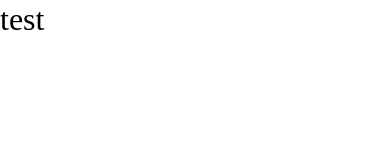
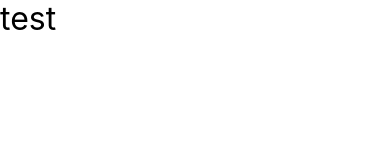
Before and after one commit to lucasAzS/NubbleApp, a React Native app: screen / in a window 390 px wide. Shown: the top 160 px of the page. Built offline with nearby package versions, Linux system fonts and the light colour scheme.

Commit message:
chore: Clean Android build by adding "android-clean" script to package.json

```diff
--- a/App.tsx
+++ b/App.tsx
@@ -6,9 +6,7 @@ import {Text} from './src/components/Text/Text';
 function App(): React.JSX.Element {
   return (
     <SafeAreaView>
-      <Text preset="headingLarge" style={{fontFamily: 'Satoshi-Italic'}}>
-        test
-      </Text>
+      <Text preset="headingLarge">test</Text>
     </SafeAreaView>
   );
 }
--- a/package.json
+++ b/package.json
@@ -7,7 +7,8 @@
     "ios": "react-native run-ios",
     "lint": "eslint .",
     "start": "react-native start",
-    "test": "jest"
+    "test": "jest",
+    "android-clean": "cd android && ./gradlew clean"
   },
   "dependencies": {
     "react": "18.2.0",
```
Also changed, not shown: 1 other file (tests, documents, lock files or other folders).
